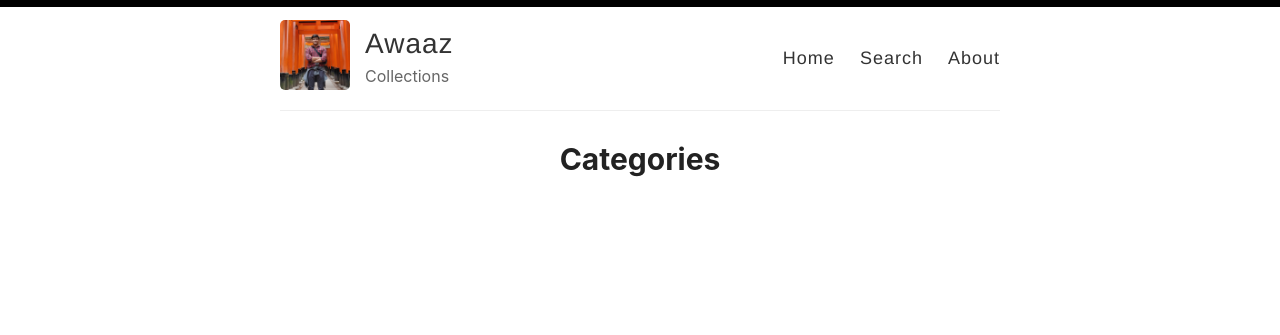
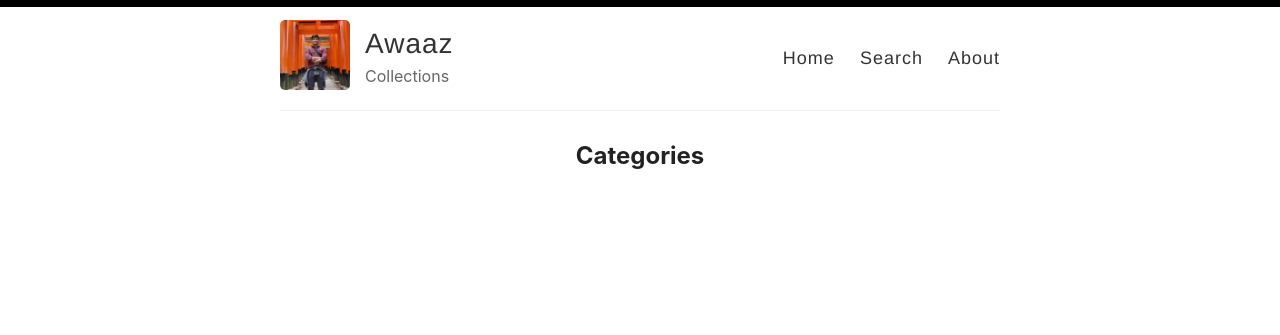
Before and after one commit to ashatabak786/ashatabak786.github.io, a Jekyll site: the page built from _pages/categories.md, in a window 1280 px wide. Shown: the top 335 px of the page. Built offline with Jekyll 4.4.1, drawn with Linux system fonts in a browser that asks for light colours.

Commit message:
first strucutre

```diff
--- a/_layouts/page.html
+++ b/_layouts/page.html
@@ -4,7 +4,7 @@ layout: default
 
 <article class="page">
 
-  <h1>{{ page.title }}</h1>
+  <h2>{{ page.title }}</h2>
 
   <div class="entry">
     {{ content }}
--- a/_layouts/post.html
+++ b/_layouts/post.html
@@ -27,10 +27,10 @@ layout: default
     {{ content }}
   </div>
 
-  <div>
+  <!-- <div>
     <p><span class="share-box">Share:</span> <a href="http://twitter.com/share?text={{ page.title }}&url={{site.url}}{{page.url}}" target="_blank">Twitter</a>, <a href="https://www.facebook.com/sharer.php?u={{site.url}}{{page.url}}" target="_blank">Facebook</a></p>
   </div>
-
+ -->
   <!--<div class="date">
     Written on {{ page.date | date: "%B %e, %Y" }}
   </div>-->
```
Also changed, not shown: README.md.
